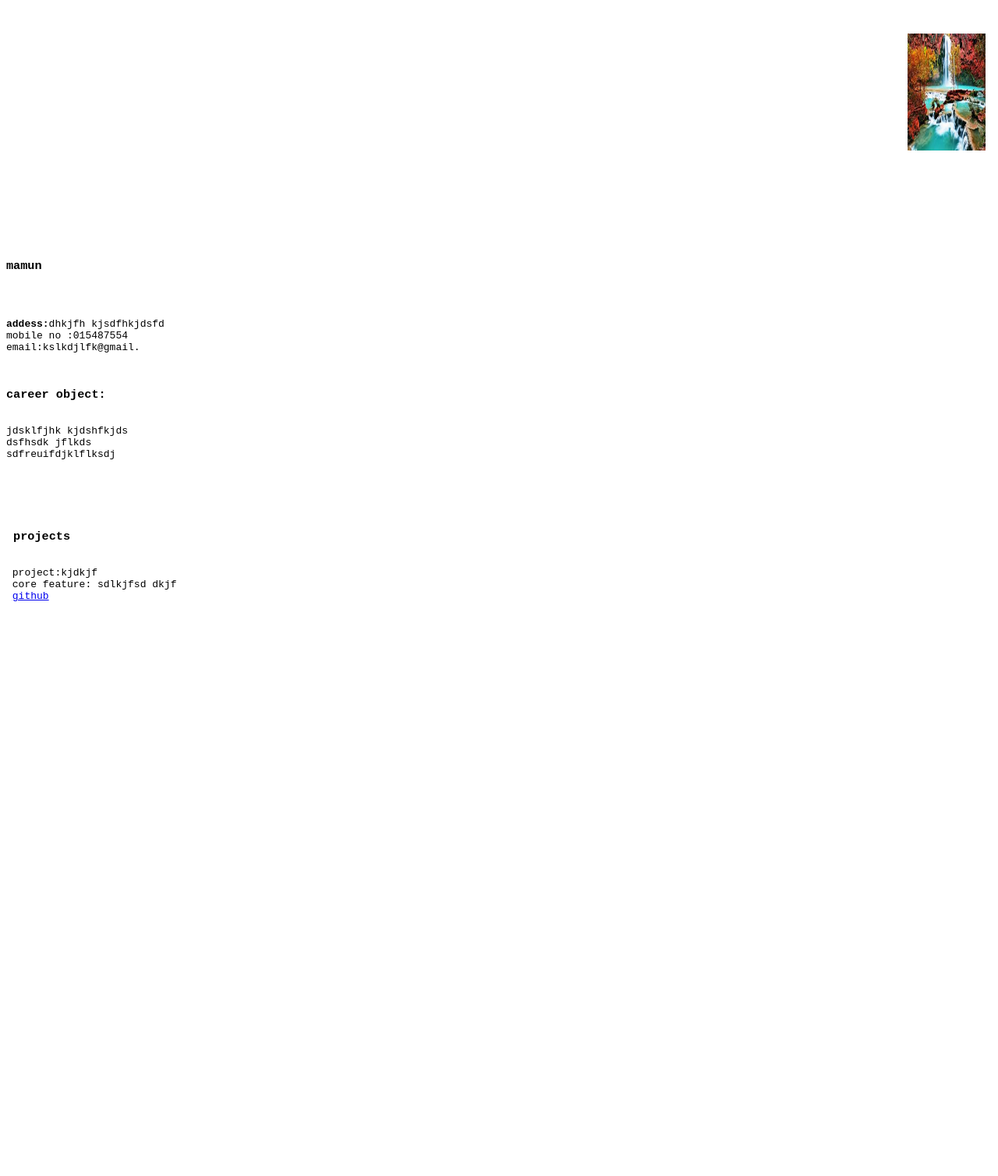
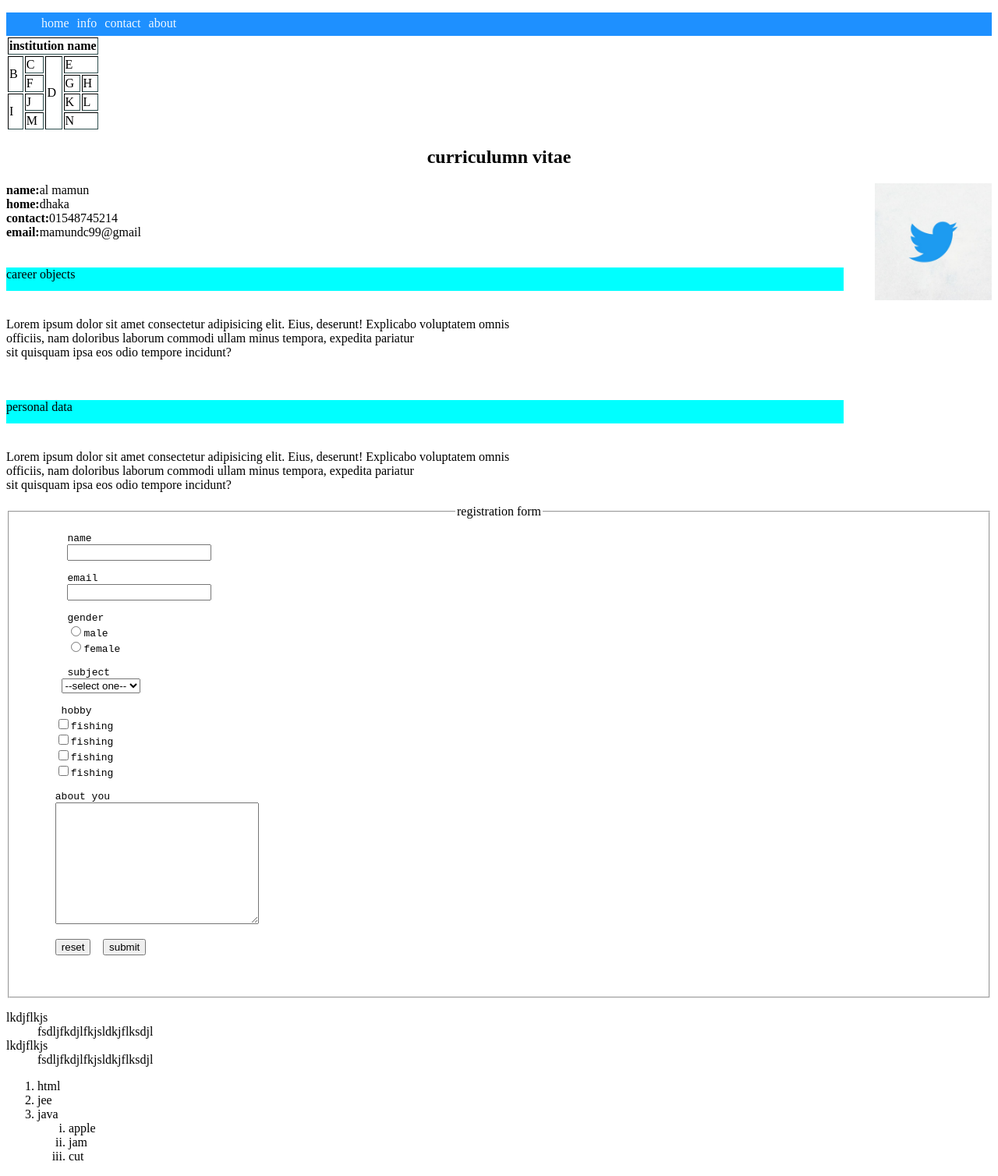
Before and after one commit to dcinmamun/HTML, a plain HTML site: page test-CV.html in a window 1280 px wide. Shown: the whole page at 78% size. Before the commit the page ends 946 px from the top, so only its background shows below. Drawn offline with Linux system fonts and the light colour scheme.

Commit message:
17-05-23

```diff
--- a/test-CV.html
+++ b/test-CV.html
@@ -7,50 +7,176 @@
     , initial-scale=1.0">
     <title>Document</title>
     <style>
-        #text{
-            text-align: right;
+
+        aside {
+            float: right;
+            border: 1px;
         }
-        #pic{
-            text-align: left;
+        .career{
+            background-color: aqua;
+            width: 85%;
+            height: 30px;
+        }
+        .careers{
+            background-color: aqua;
+            width: 85%;
+            height: 30px;
+        }
+        .top{
+            text-align: center;
+        }
+        .lg{
+            text-align: center;
+        }
+        nav{
+            width: 100%;
+            height: 30px;
+            background-color: dodgerblue;
+        }
+        nav ul li{
+            list-style-type: none;
+
+        }
+        nav ul li a{
+            text-decoration: none;
+            color: aliceblue;
+            float: left;
+            margin: 5px;
+        }
+       nav ul li a:hover{
+            background-color: rgb(218, 30, 70);
+
         }
     </style>
 
 </head>
-<body> <pre>
- <div id="text">
-   <img src="nature (2).jpg" alt=" " width="100" height="150">
+<body>
+    <nav>
+        <ul>
+         <li><a href="">home</a></li>
+         <li><a href="">info</a></li>
+         <li><a href="">contact</a></li>
+         <li><a href="">about</a></li>
+        </ul>
+       </nav>
 
-   <map name="mamun">
-    <area  shape="rect" coords="100 30 68 200" href="mamun" alt="">
-   </map>
-</div>
-   <div id="pic">
-   <h3>mamun</h3><pre>
-    <p><b>
-addess:</b>dhkjfh kjsdfhkjdsfd
-mobile no :</b>015487554
-email:kslkdjlfk@gmail.
-<a href="jhdskjhf kjdhfkjhd"></a></p>
-<p><h3>career object:</h3>
-jdsklfjhk kjdshfkjds
-dsfhsdk jflkds
-sdfreuifdjklflksdj
-</p>
-<p> <b><h3>
- projects</b></h3>
- project:kjdkjf
- core feature: sdlkjfsd dkjf
- <a href="sdfjkdsj//dskljf/">github</a>
-</p>
-</div>
+       <table border="1" style="border: darkslategray;">
+        <tr>
+            <th style="text-align: center;" colspan="5"> institution name</th>
+
+        </tr>
+        <tr>
+            <td rowspan="2">B</td>
+            <td>C</td>
+            <td rowspan="4">D</td>
+            <td colspan="2">E</td>
+
+        </tr>
+
+        <tr>
+
+            <td>F</td>
+            <td>G</td>
+            <td>H</td>
+
+        </tr>
+
+        <tr>
+            <td rowspan="2">I</td>
+            <td>J</td>
+            <td>K</td>
+            <td>L</td>
+
+        </tr>
+
+        <tr>
+
+            <td>M</td>
+            <td colspan="2">N</td>
+
+        </tr>
 
 
 
+       </table>
+   <h2 class="top">curriculumn vitae</h2>
 
+        <aside>
+            <img src="twitter logo.jpg" alt="" height="150px" width="150px">
+        </aside>
 
+<strong>name:</strong>al mamun <br>
+<strong>home:</strong>dhaka <br>
+<strong>contact:</strong>01548745214 <br>
+<strong>email:</strong>mamundc99@gmail <br> <br><br>
 
+<div class="career">career objects</div><br>
+<p>Lorem ipsum dolor sit amet consectetur adipisicing elit. Eius, deserunt! Explicabo voluptatem omnis <br>
+     officiis, nam doloribus laborum commodi ullam minus tempora, expedita pariatur <br>
+      sit quisquam ipsa eos odio tempore incidunt?</p> <br><br>
 
-</pre>
+      <div class="careers">personal data</div><br>
+    <p>Lorem ipsum dolor sit amet consectetur adipisicing elit. Eius, deserunt! Explicabo voluptatem omnis <br>
+    officiis, nam doloribus laborum commodi ullam minus tempora, expedita pariatur <br>
+    sit quisquam ipsa eos odio tempore incidunt?</p>
+
+    <form action="">
+        <fieldset>
+           <legend class="lg">registration form</legend>
+           <pre>
+        <label for="">name</label>
+        <input type="text" >
+
+        <label for="">email</label>
+        <input type="email" >
+
+        <label for="">gender</label>
+        <input type="radio" name="gender"><label for="">male</label>
+        <input type="radio" name="gender"><label for="">female</label>
+
+        <label for="">subject</label>
+       <select>
+        <option value="">--select one--</option>
+        <option value="">jee</option>
+        <option value="">net</option>
+        <option value="">c++</option>
+       </select>
+
+       <label for="">hobby</label>
+      <input type="checkbox"><label for="">fishing</label>
+      <input type="checkbox"><label for="">fishing</label>
+      <input type="checkbox"><label for="">fishing</label>
+      <input type="checkbox"><label for="">fishing</label>
+
+      <label for="">about you</label>
+      <textarea name="" id="" cols="30" rows="10"></textarea>
+
+      <button type="reset">reset</button>  <button type="submit">submit</button>
+
+    </fieldset>
+    </pre>
+    </form>
+
+    <dl>
+        <dt>lkdjflkjs</dt>
+        <dd>fsdljfkdjlfkjsldkjflksdjl</dd>
+
+        <dt>lkdjflkjs</dt>
+        <dd>fsdljfkdjlfkjsldkjflksdjl</dd>
+    </dl>
+
+  <ol type="1">
+<li>html</li>
+<li>jee</li>
+<li>java</li>
+<ol type="i">
+<li>apple</li>
+<li>jam</li>
+<li>cut</li>
+</ol>
+
+  </ol>
+
 
 
 </body>
```
Also changed, not shown: mid ter exam/03-05-23.html (added, +67 -0 lines), mid ter exam/Q-3.html (added, +34 -0 lines), mid ter exam/Q.1.HTML (added, +32 -0 lines), mid ter exam/class assesment.html (added, +67 -0 lines), mid ter exam/class dtest 01.html (added, +67 -0 lines), mid ter exam/iframe.html (added, +36 -0 lines), mid ter exam/q-2.html (added, +45 -0 lines), mid ter exam/aaaaaaaaaa.html (added).
